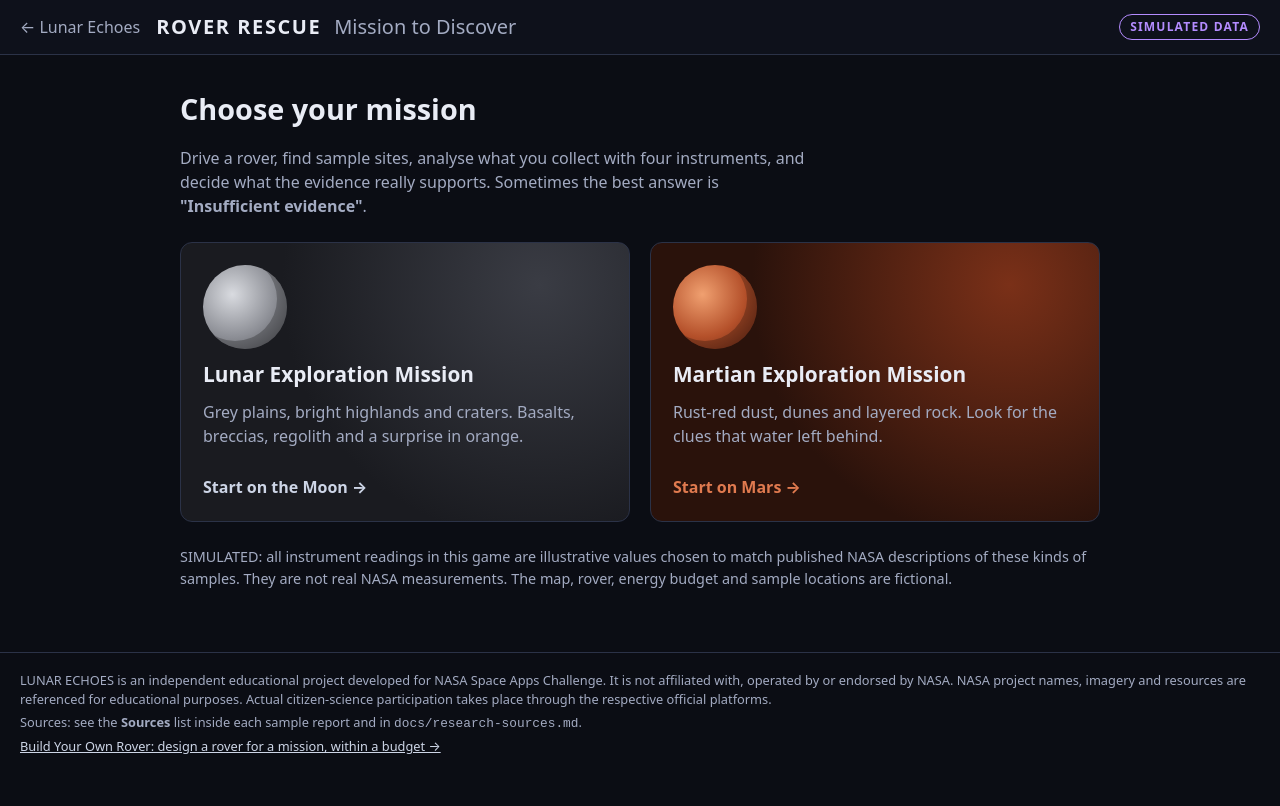
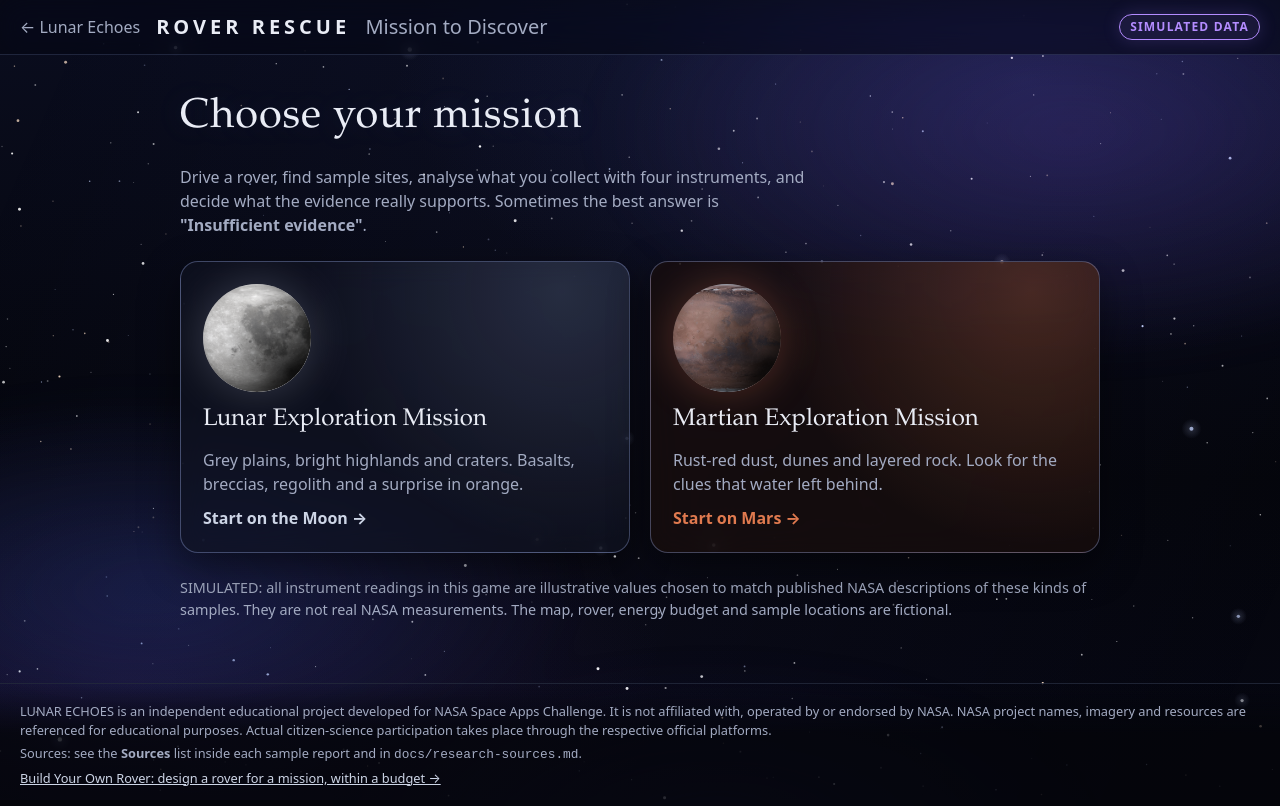
Before and after one commit to iwan-adler/NASA-SPACE-LUNARECHOES, a plain HTML site: page rover/index.html in a window 1280 px wide. Drawn offline with Linux system fonts and the light colour scheme.

Commit message:
Apply the cinematic theme to the rover pages
- rover/rover-cinematic.css (loaded after rover.css/build.css): the same
  deep-space backdrop as the main site (gradient + nebula fallback, star
  field, twinkle), glass header, panels, HUD, dialogs and builder forms,
  serif headings, and the mission-select worlds turned into slowly
  spinning globes from the NASA Moon/Mars maps already in the repo.
  Reduced-motion stops all animation. Theme hangs off :root because
  rover.js rewrites the body class.
- rover/index.html, rover/build.html: backdrop markup and the shared
  ../js/cinematic.js (star field). Game and builder logic unchanged.

Co-Authored-By: Claude Opus 5.5 <noreply@anthropic.com>

```diff
--- a/rover/index.html
+++ b/rover/index.html
@@ -6,8 +6,16 @@
   <title>Rover Rescue: Mission to Discover | Lunar Echoes</title>
   <meta name="description" content="An educational rover game: explore the Moon or Mars, collect samples, use simulated instruments and reason from evidence.">
   <link rel="stylesheet" href="rover.css?v=20261115">
+  <link rel="stylesheet" href="rover-cinematic.css?v=20261115h">
 </head>
 <body>
+  <!-- Deep-space backdrop shared with the main site (rover-cinematic.css, ../js/cinematic.js) -->
+  <div class="cosmos" aria-hidden="true">
+    <canvas id="starfield" class="cosmos-stars"></canvas>
+    <div class="cosmos-twinkle"></div>
+    <div class="cosmos-nebula"></div>
+  </div>
+
   <a class="skip" href="#game">Skip to the game</a>
 
   <header class="top">
@@ -131,5 +139,6 @@
   </footer>
 
   <script src="rover.js?v=20261115g"></script>
+  <script src="../js/cinematic.js?v=20261115h"></script>
 </body>
 </html>
--- /dev/null
+++ b/rover/rover-cinematic.css
@@ -0,0 +1,155 @@
+/* Rover pages: cinematic layer, matching the main site's deep-space theme (../css/cinematic.css).
+   Loaded after rover.css (and build.css). Styles only; the game and builder logic are unchanged.
+   Note: rover.js rewrites <body class>, so nothing here depends on a body class. */
+
+:root {
+  --bg: #05060c;
+  --panel: rgba(15, 19, 34, 0.74);
+  --panel2: rgba(24, 30, 52, 0.8);
+  --line: rgba(150, 170, 230, 0.18);
+  --line-strong: rgba(170, 190, 255, 0.32);
+  --glass: blur(14px) saturate(140%);
+  --ease: cubic-bezier(0.22, 0.61, 0.36, 1);
+  --serif: "Iowan Old Style", "Palatino Linotype", Palatino, Georgia, serif;
+}
+
+html, body { overflow-x: clip; }
+body { background: #05060c; }
+
+/* ---------- Deep-space backdrop (same layers as the main site) ---------- */
+.cosmos {
+  position: fixed; inset: 0; z-index: -1; pointer-events: none;
+  background:
+    radial-gradient(ellipse 70% 50% at 80% 10%, rgba(40, 52, 120, 0.35), transparent 70%),
+    radial-gradient(ellipse 60% 50% at 10% 85%, rgba(70, 40, 120, 0.25), transparent 70%),
+    linear-gradient(180deg, #0a0d1f 0%, #05060c 60%, #060713 100%);
+}
+.cosmos-stars { position: absolute; inset: 0; width: 100%; height: 100%; }
+.cosmos-twinkle {
+  position: absolute; inset: 0; opacity: 0.7;
+  background-image:
+    radial-gradient(1.4px 1.4px at 12% 18%, #fff, transparent),
+    radial-gradient(1.2px 1.2px at 68% 12%, #dfe7ff, transparent),
+    radial-gradient(1.6px 1.6px at 84% 42%, #fff, transparent),
+    radial-gradient(1.1px 1.1px at 32% 64%, #e9e3ff, transparent),
+    radial-gradient(1.5px 1.5px at 52% 86%, #fff, transparent),
+    radial-gradient(1.3px 1.3px at 6% 52%, #fff, transparent);
+  animation: rc-twinkle 6s ease-in-out infinite alternate;
+}
+.cosmos-nebula {
+  position: absolute; inset: -10%; filter: blur(20px);
+  background:
+    radial-gradient(ellipse 45% 35% at 78% 22%, rgba(112, 72, 200, 0.22), transparent 70%),
+    radial-gradient(ellipse 40% 30% at 18% 70%, rgba(52, 96, 210, 0.2), transparent 70%),
+    radial-gradient(ellipse 35% 25% at 55% 95%, rgba(60, 50, 150, 0.22), transparent 70%);
+  animation: rc-drift 90s ease-in-out infinite alternate;
+}
+@keyframes rc-twinkle { 0% { opacity: 0.35; } 100% { opacity: 0.85; } }
+@keyframes rc-drift { 0% { transform: translate3d(0, 0, 0) scale(1); } 100% { transform: translate3d(-2%, 1.5%, 0) scale(1.05); } }
+
+/* ---------- Glass header ---------- */
+.top {
+  position: sticky; top: 0; z-index: 20;
+  background: rgba(6, 8, 18, 0.6);
+  backdrop-filter: var(--glass); -webkit-backdrop-filter: var(--glass);
+  border-bottom: 1px solid var(--line);
+}
+.top h1 { letter-spacing: 0.2em; font-weight: 600; }
+.back { transition: color 0.2s; }
+.sim-badge { background: rgba(180, 140, 255, 0.08); box-shadow: 0 0 18px rgba(180, 140, 255, 0.18); }
+
+/* ---------- Mission select ---------- */
+.select h2, .b-intro h2 {
+  font-family: var(--serif); font-weight: 400; letter-spacing: 0.02em;
+  font-size: clamp(1.9rem, 4.5vw, 2.6rem);
+  text-shadow: 0 0 30px rgba(150, 175, 255, 0.15);
+}
+.mission-card {
+  border-radius: 18px;
+  border-color: var(--line-strong);
+  backdrop-filter: var(--glass); -webkit-backdrop-filter: var(--glass);
+  box-shadow: 0 14px 40px rgba(0, 0, 0, 0.45);
+  transition: transform 0.35s var(--ease), box-shadow 0.35s var(--ease), border-color 0.35s;
+}
+.mission-card.moon { background: radial-gradient(circle at 85% 10%, rgba(150, 170, 220, 0.18), transparent 55%), rgba(16, 19, 32, 0.7); }
+.mission-card.mars { background: radial-gradient(circle at 85% 10%, rgba(224, 122, 79, 0.24), transparent 55%), rgba(26, 14, 12, 0.72); }
+.mission-card:hover { transform: translateY(-6px); }
+.mission-card.moon:hover { box-shadow: 0 24px 56px rgba(0, 0, 0, 0.55), 0 0 40px rgba(170, 190, 255, 0.18); }
+.mission-card.mars:hover { box-shadow: 0 24px 56px rgba(0, 0, 0, 0.55), 0 0 40px rgba(224, 122, 79, 0.22); }
+.mc-title { font-family: var(--serif); font-weight: 400; font-size: 1.5rem; }
+
+/* The little worlds become real NASA globes (same maps as the main site) */
+.mc-world {
+  width: 108px; height: 108px; position: relative; overflow: hidden;
+  background-repeat: repeat-x; background-size: 216px 108px;
+  animation: rc-spin 60s linear infinite;
+}
+.moon .mc-world { background-repeat: repeat-x; background-size: 216px 108px; background-image: url("../assets/images/maps/moon-lroc-color-2k.jpg"); filter: grayscale(0.85) contrast(1.1); box-shadow: 0 0 40px rgba(170, 190, 255, 0.25); }
+.mars .mc-world { background-repeat: repeat-x; background-size: 216px 108px; background-image: url("../assets/images/maps/mars-viking-mdim21-2k.jpg"); box-shadow: 0 0 40px rgba(224, 122, 79, 0.3); }
+.mc-world::after {
+  content: ""; position: absolute; inset: 0; border-radius: 50%;
+  background:
+    radial-gradient(circle at 32% 30%, rgba(255, 255, 255, 0.16), transparent 42%),
+    radial-gradient(circle at 82% 80%, rgba(0, 0, 0, 0.78), rgba(0, 0, 0, 0.35) 35%, transparent 62%);
+  box-shadow: inset -8px -6px 18px rgba(0, 0, 0, 0.65);
+}
+@keyframes rc-spin { from { background-position: 0 0; } to { background-position: -216px 0; } }
+
+/* ---------- Game layout ---------- */
+@media (min-width: 901px) { .play { height: calc(100vh - 58px); } }
+.stage { background: #000; box-shadow: inset 0 0 0 1px var(--line); }
+.panel {
+  background: rgba(10, 13, 26, 0.72);
+  backdrop-filter: var(--glass); -webkit-backdrop-filter: var(--glass);
+  border-left-color: var(--line);
+}
+.hud {
+  background: rgba(8, 10, 22, 0.66);
+  border-color: var(--line-strong);
+  border-radius: 12px;
+  box-shadow: 0 8px 24px rgba(0, 0, 0, 0.35);
+}
+.nearby { background: rgba(8, 10, 22, 0.8); box-shadow: 0 0 22px rgba(205, 213, 230, 0.15); }
+.toast { background: rgba(10, 13, 28, 0.92); backdrop-filter: blur(8px); -webkit-backdrop-filter: blur(8px); }
+.inv-item, .inst-card, .q-card, .j-entry, .j-stat, .report {
+  background: rgba(20, 25, 44, 0.7);
+  border-color: var(--line);
+}
+.inv-item, .q-opt, .btn { transition: transform 0.2s var(--ease), border-color 0.2s, box-shadow 0.25s, background 0.2s; }
+.btn { background: rgba(255, 255, 255, 0.04); border-color: var(--line-strong); }
+.btn:hover:not(:disabled) { box-shadow: 0 0 18px rgba(170, 190, 255, 0.12); }
+.btn.primary { box-shadow: 0 8px 24px rgba(0, 0, 0, 0.35), 0 0 22px color-mix(in srgb, var(--accent) 35%, transparent); }
+.btn.ghost { background: transparent; }
+.report th { background: rgba(255, 255, 255, 0.03); }
+
+/* Dialogs (lab, journal): solid enough to read, with a blurred backdrop */
+.sheet {
+  background: rgba(12, 15, 30, 0.96);
+  border-color: var(--line-strong);
+  border-radius: 18px;
+  box-shadow: 0 30px 80px rgba(0, 0, 0, 0.6);
+}
+.sheet::backdrop { background: rgba(3, 4, 10, 0.7); backdrop-filter: blur(5px); -webkit-backdrop-filter: blur(5px); }
+
+/* ---------- Build Your Own Rover ---------- */
+.b-form fieldset, .b-side, .b-report {
+  background: rgba(14, 18, 34, 0.72);
+  border-color: var(--line);
+  backdrop-filter: var(--glass); -webkit-backdrop-filter: var(--glass);
+}
+.b-form fieldset { border-radius: 16px; }
+.b-side { border-radius: 16px; box-shadow: 0 16px 40px rgba(0, 0, 0, 0.4); }
+.b-mission, .b-opt { background: rgba(24, 30, 52, 0.6); border-color: var(--line); transition: border-color 0.2s, background 0.2s, box-shadow 0.25s; }
+.b-mission:has(input:checked), .b-opt:has(input:checked) { background: rgba(232, 194, 122, 0.1); box-shadow: 0 0 20px rgba(232, 194, 122, 0.12); }
+.b-rating { background: rgba(24, 30, 52, 0.6); }
+.b-report { border-radius: 18px; }
+.b-report h2 { font-family: var(--serif); font-weight: 400; font-size: 1.8rem; }
+
+/* Footer */
+.foot { background: linear-gradient(180deg, transparent, rgba(4, 5, 10, 0.8) 40%); border-top-color: var(--line); }
+
+/* ---------- Reduced motion ---------- */
+@media (prefers-reduced-motion: reduce) {
+  .cosmos-twinkle, .cosmos-nebula, .mc-world { animation: none !important; }
+  .mission-card:hover { transform: none; }
+}
```
Also changed, not shown: rover/build.html (+9 -0 lines), 1 other file.
